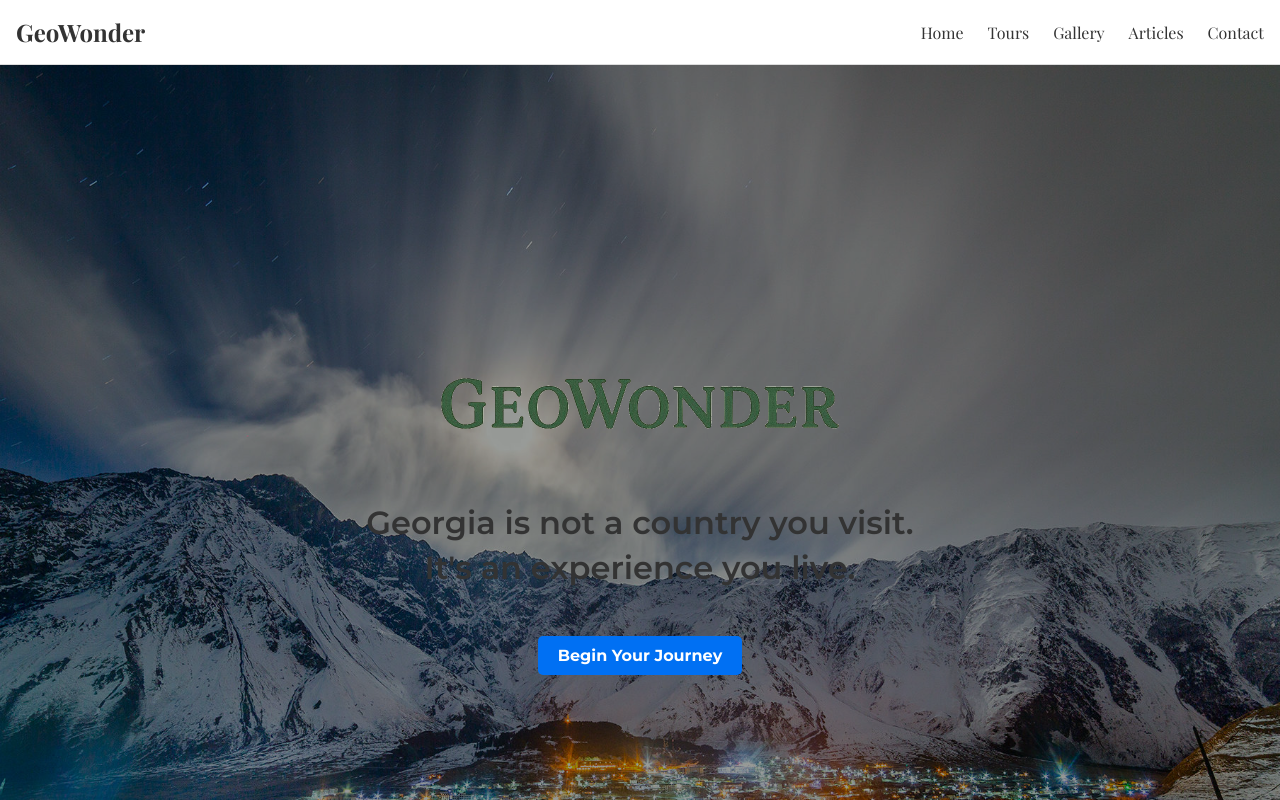
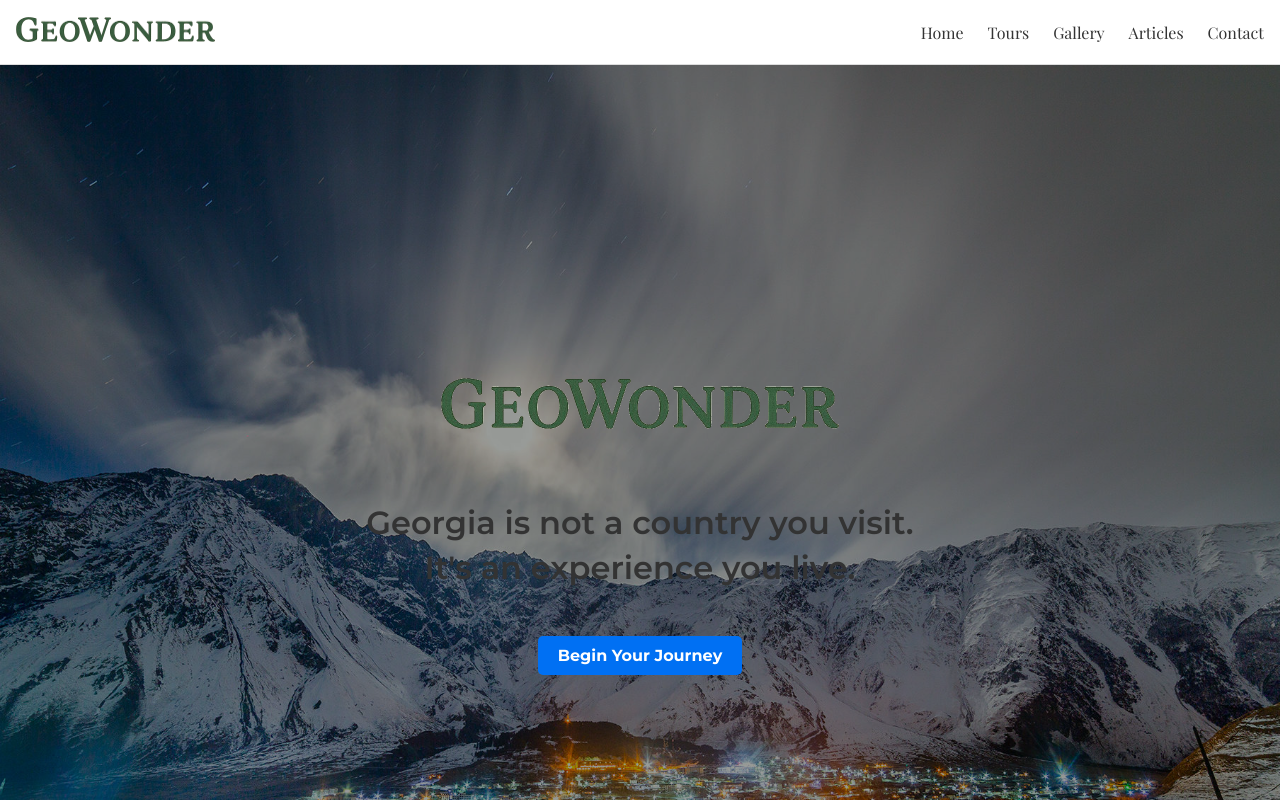
Before and after one commit to nikatopu/GeoWonder, a Next.js app: page / in a window 1280 px wide. Shown: the top 800 px of the page. Built offline with nearby package versions, Linux system fonts and the light colour scheme; a web font is replaced by a local one.

Commit message:
Fix/ header updated with the logo

```diff
--- a/components/organisms/Header/index.tsx
+++ b/components/organisms/Header/index.tsx
@@ -5,6 +5,7 @@ import React, { useState, useEffect } from "react";
 import styles from "./Header.module.scss";
 import { FontAwesomeIcon } from "@fortawesome/react-fontawesome"; // Make sure this is imported
 import { faXmark } from "@fortawesome/free-solid-svg-icons"; // Import the 'X' icon
+import Image from "next/image";
 
 const navLinks = [
   { href: "/", label: "Home" },
@@ -40,7 +41,12 @@ export default function Header() {
     <>
       <header className={styles.header}>
         <Link href="/" className={styles.logo} onClick={closeMenu}>
-          GeoWonder
+          <Image
+            src="/geowonder-text-only.png"
+            alt="GeoWonder Logo"
+            width={199}
+            height={25.5}
+          />
         </Link>
 
         {/* Desktop Navigation */}
```
